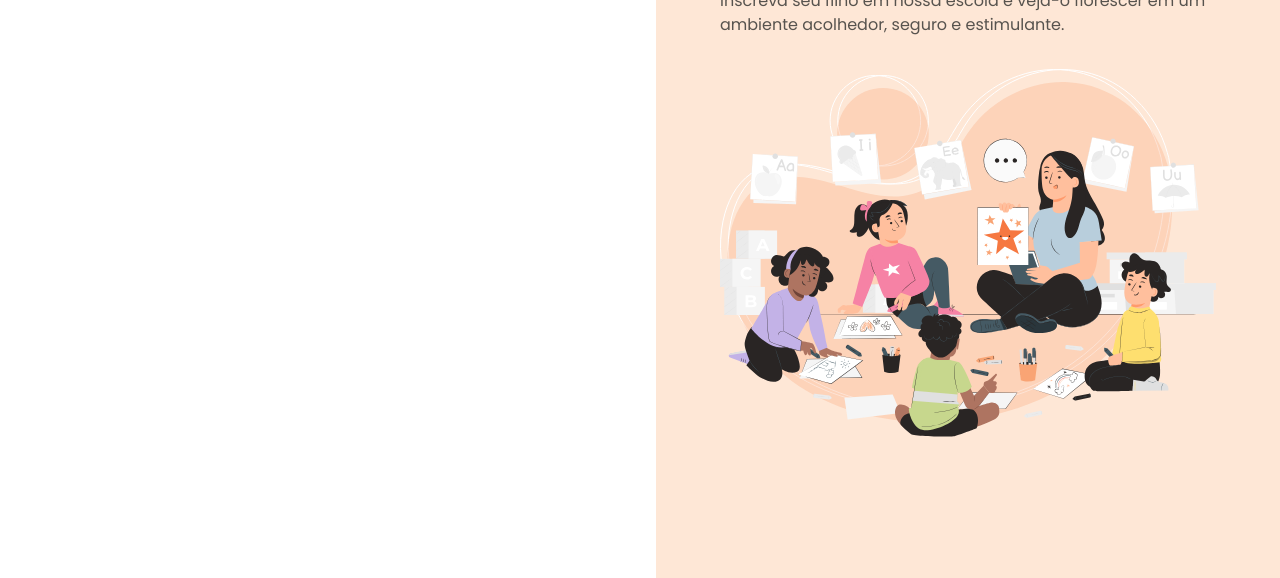
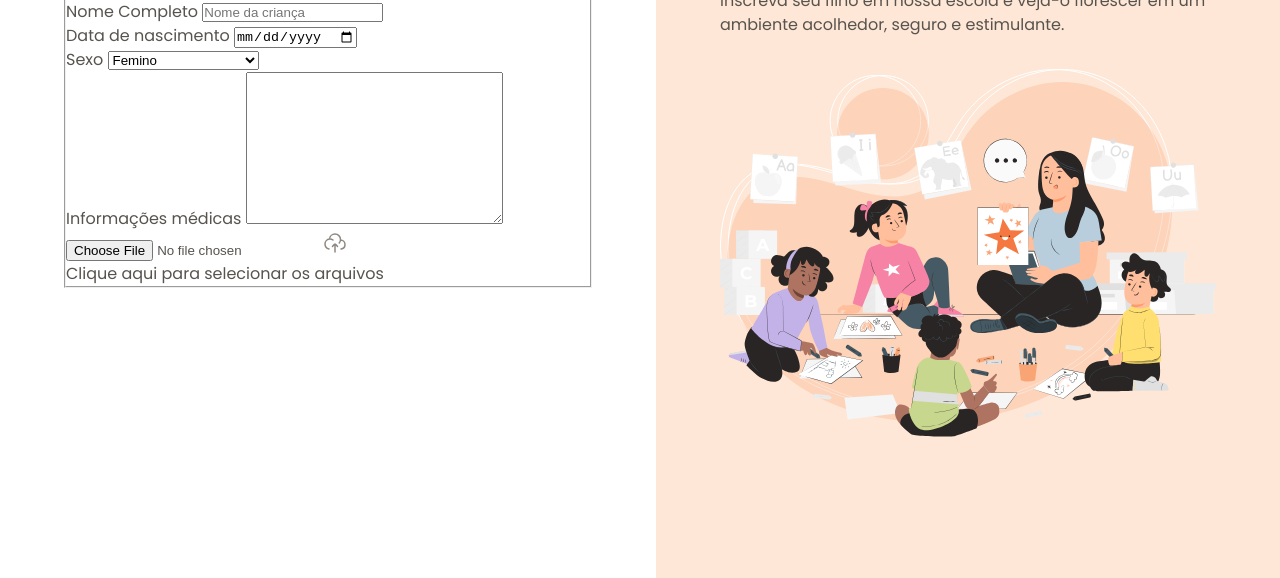
Before and after one commit to ZmateusfernandesZ/Formulario-de-matricula, a plain HTML site: page index.html in a window 1280 px wide. Shown: the part 222-800 px from the top of the page. Drawn offline with Linux system fonts and the light colour scheme.

Commit message:
iniciando o formulario

```diff
--- a/index.html
+++ b/index.html
@@ -26,6 +26,56 @@
                     Formulário de matrícula
                 </h1>
                 <p>Preencha os dados abaixo para matricular seu filho na escola de educação infantil Estrelas do Amanhã.</p>
+
+                <form method="post" enctype="multipart/form-data">
+                    <fieldset class="child-info">
+                        <legend>Informações da criança</legend>
+
+                        <div class="input-wrapper">
+                            <label for="fullname">Nome Completo</label>
+                            <input
+                            id="fullname"
+                            name="fullname"
+                            type="text"
+                            placeholder="Nome da criança">
+                        </div>
+
+                        <div class="input-wrapper">
+                            <label for="birth">Data de nascimento</label>
+                            <input
+                            id="birth"
+                            name="birth"
+                            type="date"
+                            lang="pt-BR">
+                        </div>
+
+                        <div class="select-wrapper">
+                            <label for="gender">Sexo</label>
+                            <select name="gender" id="gender">
+                                <option value="female">Femino</option>
+                                <option value="male">Masculino</option>
+                                <option value="na">Prefiro não responder</option>
+                            </select>
+
+                        </div>
+
+                        <div class="textarea-wrapper">
+                            <label for="medical-info">Informações médicas</label>
+                            <textarea name="medical-info" id="medical-info"
+                            cols="30"
+                            rows="10"
+                            placeholder="A criança possui alguma condição que a escola deve estar ciente ?(Se sim, especifique)">
+                            </textarea>
+                        </div>
+
+                        <div class="droparea-wrapper">
+                            <input type="file" id="birth-file" name="birth-file"
+                            >
+                            <img src="/assets/icons/cloud-upload.svg" alt="">
+                            <p>Clique aqui para selecionar os arquivos</p>
+                        </div>
+                    </fieldset>
+                </form>
             </div>
         </main>
 
```
